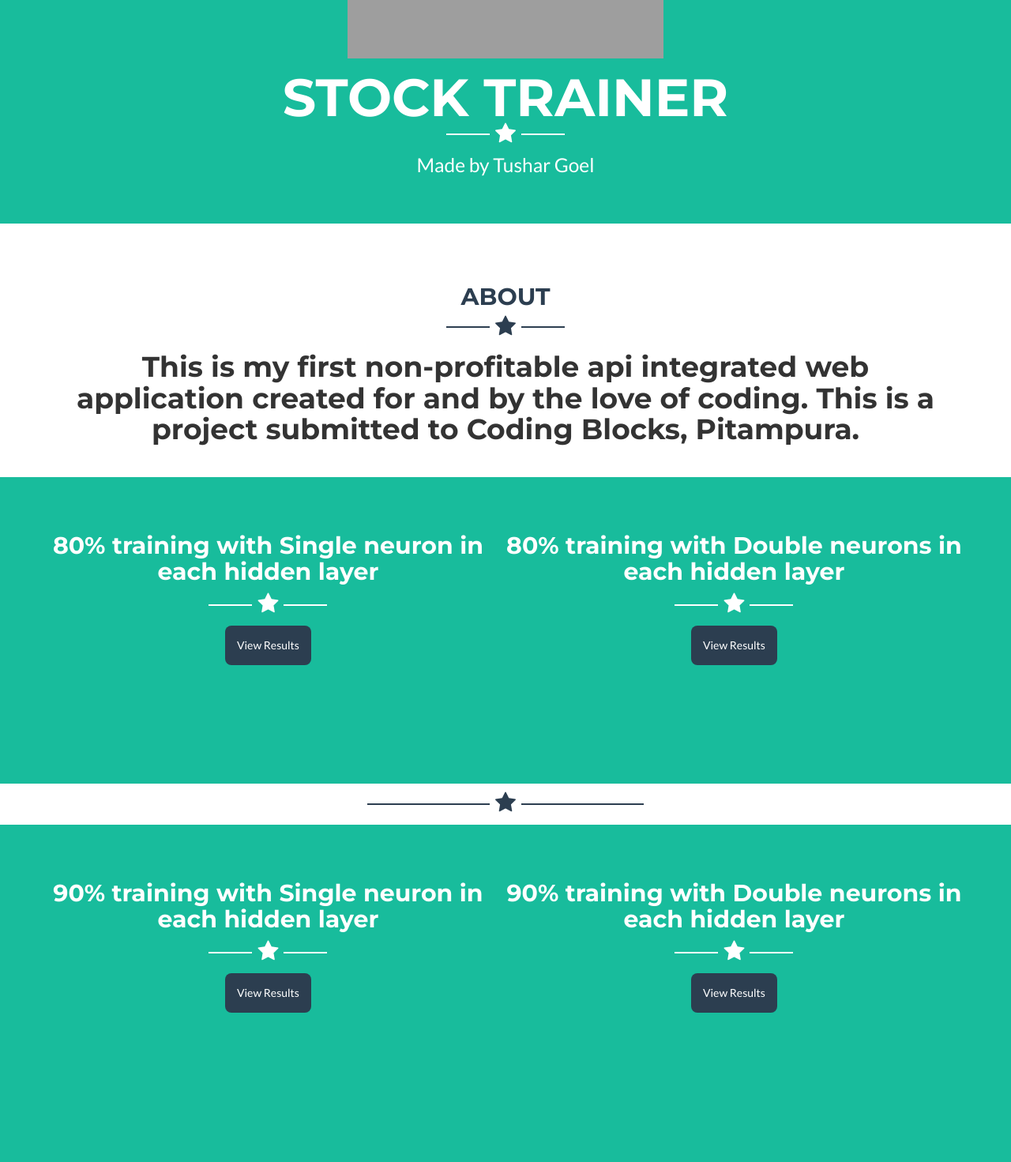
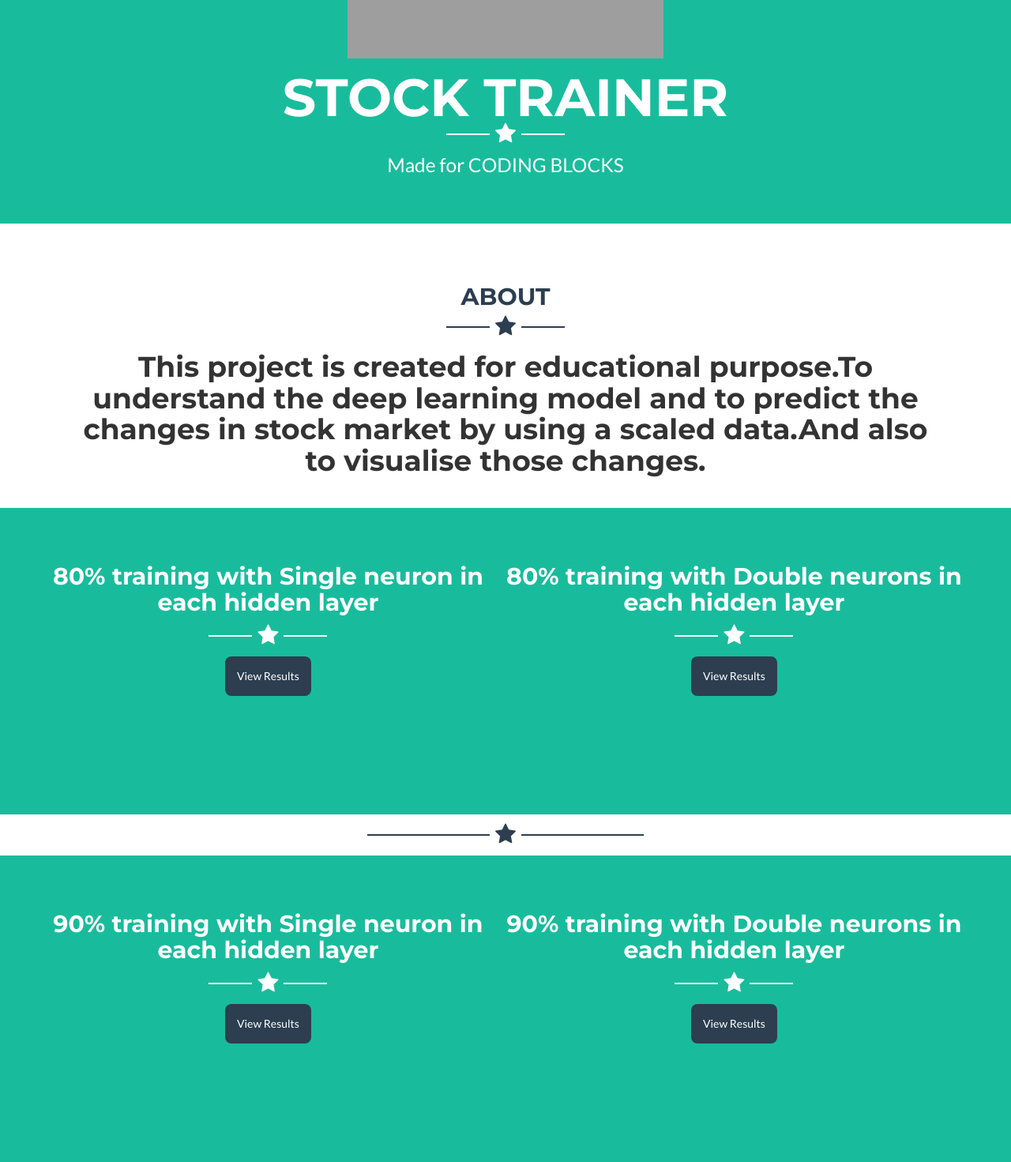
Before and after one commit to kbhutani0001/Stock-Trainer, a Flask app: page / in a window 1280 px wide. Shown: the part 474-1945 px from the top of the page at 79% size. Before the commit the page ends 1756 px from the top, so only its background shows below. Run offline with Flask 2, Linux system fonts and the light colour scheme; some libraries are stand-ins or nearby versions; grey boxes are pictures that could not be loaded.

Commit message:
2nd commit

```diff
--- a/templates/index.html
+++ b/templates/index.html
@@ -123,7 +123,7 @@ function compare90() {
         <img class="img-fluid mb-5 d-block mx-auto" src="img/profile.png" alt="">
         <h1 class="text-uppercase mb-0">Stock Trainer</h1>
         <hr class="star-light">
-        <h2 class="font-weight-light mb-0">Made by Tushar Goel</h2>
+        <h2 class="font-weight-light mb-0">Made for CODING BLOCKS</h2>
       </div>
     </header>
 
@@ -132,7 +132,7 @@ function compare90() {
       <div class="container">
         <h2 class="text-center text-uppercase text-secondary mb-0">About</h2>
         <hr class="star-dark mb-5">
-             <h1 style="text-align: center;"> This is my first non-profitable api integrated web application created for and by the love of coding. This is a project submitted to Coding Blocks, Pitampura.</h1>
+             <h1 style="text-align: center;"> This project is created for educational purpose.To understand the deep learning model and to predict the changes in stock market by using a scaled data.And also to visualise those changes.</h1>
       </div></section>
     </section>
 <!-- 80 -->
```
